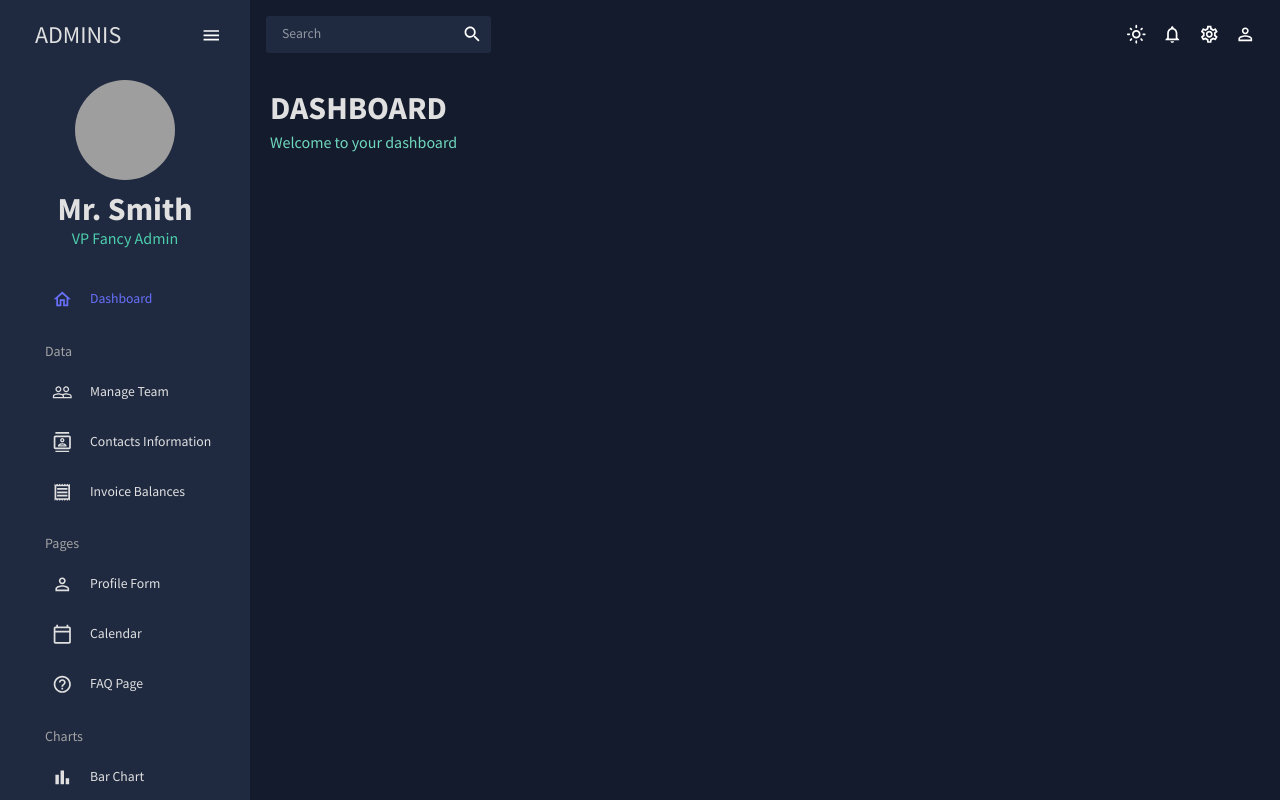
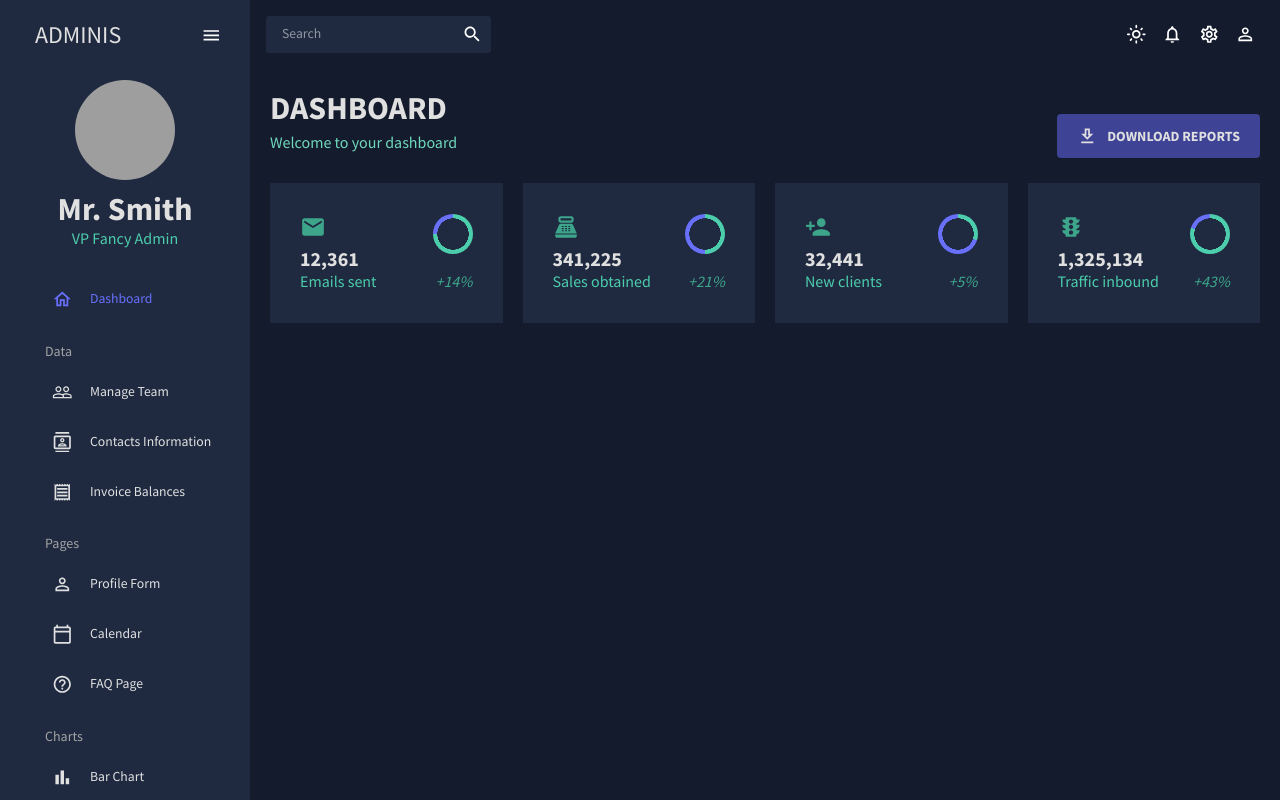
Before and after one commit to matheusalencar23/react-admin, a React (Create React App) app: page / in a window 1280 px wide. Built offline with nearby package versions, Linux system fonts and the light colour scheme; grey boxes are pictures that could not be loaded.

Commit message:
initialing dashboard

```diff
--- a/src/components/ProgressCircle.jsx
+++ b/src/components/ProgressCircle.jsx
@@ -9,7 +9,7 @@
   return (
     <Box
       sx={{
-        bgcolor: `
+        background: `
             radial-gradient(${colors.primary[400]} 55%, transparent 56%),
             conic-gradient(transparent 0deg ${angle}deg, ${colors.blueAccent[500]} ${angle}deg 360deg),
             ${colors.greenAccent[500]}
--- a/src/components/StatBox.jsx
+++ b/src/components/StatBox.jsx
@@ -22,6 +22,7 @@
         <Box>
           <ProgressCircle progress={progress} />
         </Box>
+      </Box>
       <Box display="flex" justifyContent="space-between">
         <Typography variant="h5" sx={{ color: colors.greenAccent[500] }}>
           {subtitle}
@@ -35,7 +36,6 @@
         </Typography>
       </Box>
     </Box>
-    </Box>
   );
 };
 
--- a/src/scenes/dashboard/index.jsx
+++ b/src/scenes/dashboard/index.jsx
@@ -1,11 +1,127 @@
-import { Box } from "@mui/material";
+import { Box, Button, IconButton, Typography, useTheme } from "@mui/material";
 import Header from "../../components/Header";
+import {
+  DownloadOutlined,
+  Email,
+  PointOfSale,
+  PersonAdd,
+  Traffic,
+} from "@mui/icons-material";
+import LineChart from "../../components/LineChart";
+import BarChart from "../../components/BarChart";
+import GeographyChart from "../../components/GeographyChart";
+import StatBox from "../../components/StatBox";
+import ProgressCircle from "../../components/ProgressCircle";
+import { tokens } from "../../theme";
+import { mockTransactions } from "../../data/mockData";
 
 const Dashboard = () => {
+  const theme = useTheme();
+  const colors = tokens(theme.palette.mode);
+
   return (
     <Box m="20px">
       <Box display="flex" justifyContent="space-between" alignItems="center">
         <Header title="DASHBOARD" subtitle="Welcome to your dashboard" />
+
+        <Box>
+          <Button
+            sx={{
+              bgcolor: colors.blueAccent[700],
+              color: colors.gray[100],
+              fontSize: "14px",
+              fontWeight: "bold",
+              padding: "10px 20px",
+            }}
+          >
+            <DownloadOutlined sx={{ mr: "10px" }} />
+            Download Reports
+          </Button>
+        </Box>
+      </Box>
+
+      <Box
+        display="grid"
+        gridTemplateColumns="repeat(12, 1fr)"
+        gridAutoRows="140px"
+        gap="20px"
+      >
+        <Box
+          gridColumn="span 3"
+          bgcolor={colors.primary[400]}
+          display="flex"
+          alignItems="center"
+          justifyContent="center"
+        >
+          <StatBox
+            title="12,361"
+            subtitle="Emails sent"
+            progress="0.75"
+            increase="+14%"
+            icon={
+              <Email
+                sx={{ color: colors.greenAccent[600], fontSize: "26px" }}
+              />
+            }
+          ></StatBox>
+        </Box>
+        <Box
+          gridColumn="span 3"
+          bgcolor={colors.primary[400]}
+          display="flex"
+          alignItems="center"
+          justifyContent="center"
+        >
+          <StatBox
+            title="341,225"
+            subtitle="Sales obtained"
+            progress="0.5"
+            increase="+21%"
+            icon={
+              <PointOfSale
+                sx={{ color: colors.greenAccent[600], fontSize: "26px" }}
+              />
+            }
+          ></StatBox>
+        </Box>
+        <Box
+          gridColumn="span 3"
+          bgcolor={colors.primary[400]}
+          display="flex"
+          alignItems="center"
+          justifyContent="center"
+        >
+          <StatBox
+            title="32,441"
+            subtitle="New clients"
+            progress="0.30"
+            increase="+5%"
+            icon={
+              <PersonAdd
+                sx={{ color: colors.greenAccent[600], fontSize: "26px" }}
+              />
+            }
+          ></StatBox>
+        </Box>
+        <Box
+          gridColumn="span 3"
+          bgcolor={colors.primary[400]}
+          display="flex"
+          alignItems="center"
+          justifyContent="center"
+        >
+          <StatBox
+            title="1,325,134"
+            subtitle="Traffic inbound"
+            progress="0.8"
+            increase="+43%"
+            icon={
+              <Traffic
+                sx={{ color: colors.greenAccent[600], fontSize: "26px" }}
+              />
+            }
+          ></StatBox>
+        </Box>
       </Box>
     </Box>
   );
```
Lines whose indentation alone changed are shown as unchanged.
